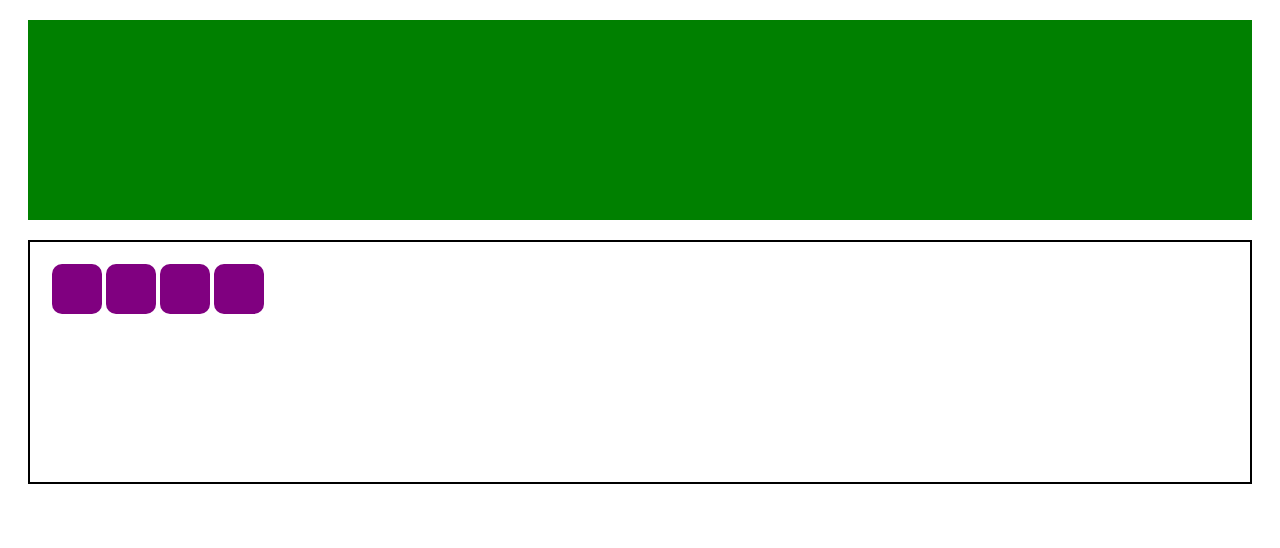
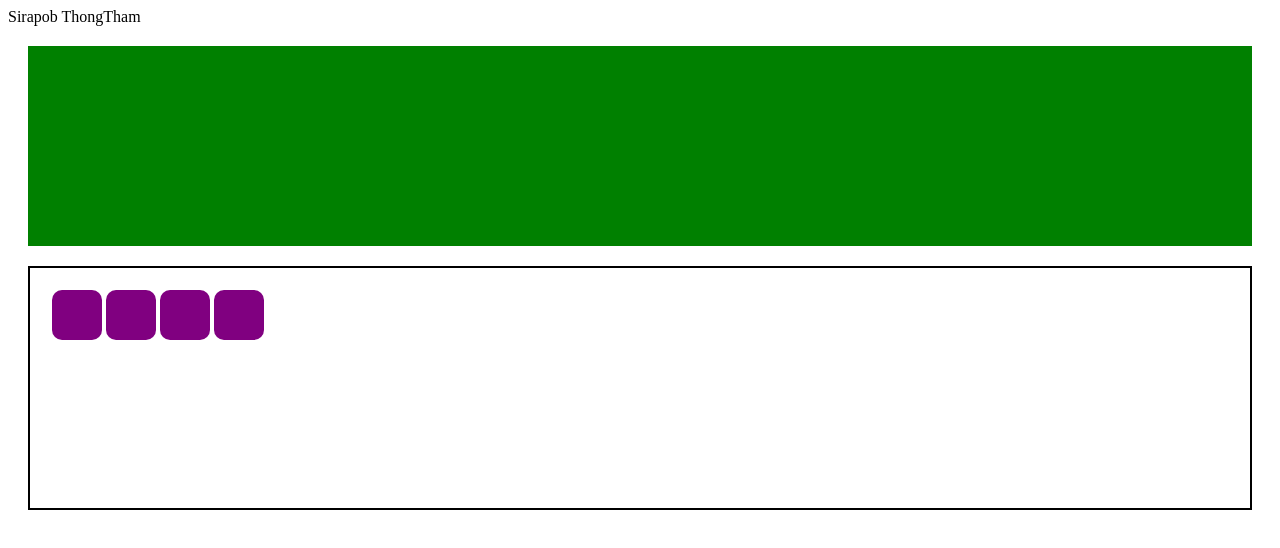
Before and after one commit to SirapobThongTham/sirapobthongtham.github.io, a plain HTML site: page index.html in a window 1280 px wide. Drawn offline with Linux system fonts and the light colour scheme.

Commit message:
Update index.html

```diff
--- a/index.html
+++ b/index.html
@@ -7,6 +7,7 @@
     <title>Flexbox example</title>
 </head>
 <body>
+    Sirapob ThongTham
     <div class="section"></div>
     <div id="flex-container">
         <div class="flex-item"></div>
```
